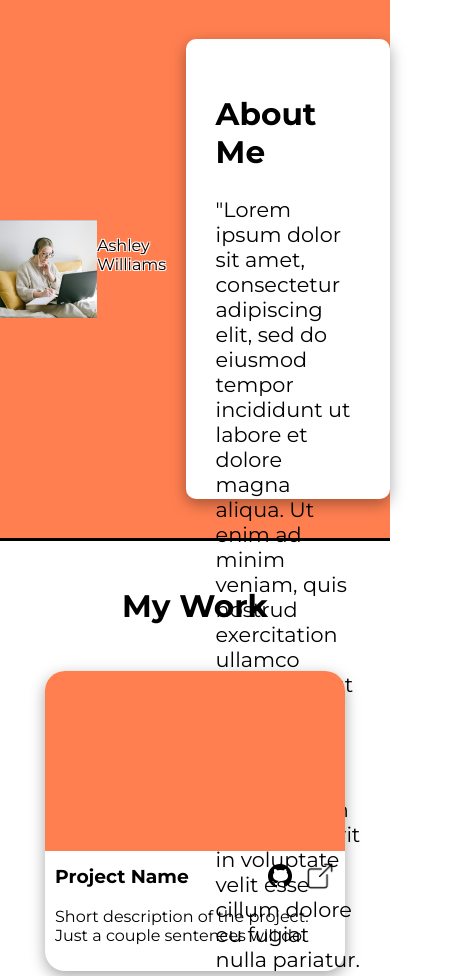
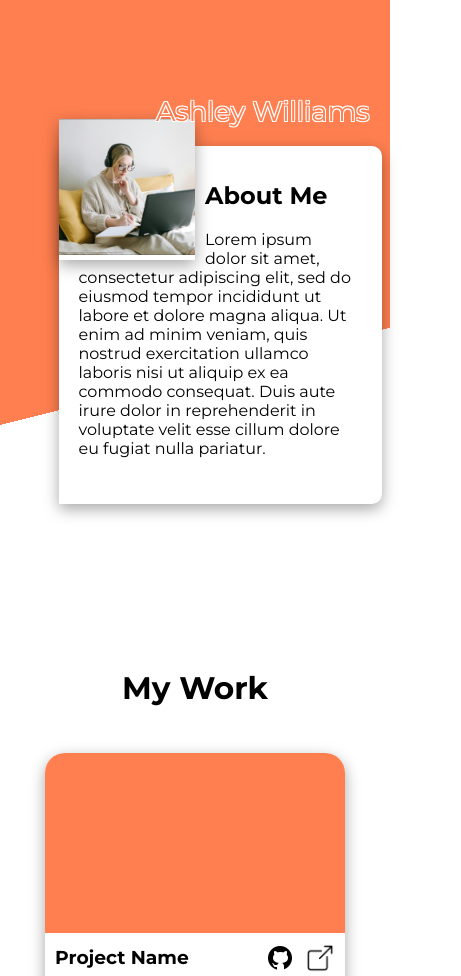
Before and after one commit to lmcygnus/homepage, a plain HTML site: page index.html in a window 390 px wide. Shown: the top 976 px of the page, 461 px wide, since content can reach past the window. Drawn offline with Linux system fonts and the light colour scheme.

Commit message:
image float

```diff
--- a/index.html
+++ b/index.html
@@ -11,26 +11,26 @@
 </head>
 <body>
     <header>
+        <div class="headerContainer">
             <div class="photo">
-            <img src="woman.png" alt="a woman programming with a laptop">
+                <img src="woman.png" alt="a woman programming with a laptop" width="380px">
                 <p class="name">Ashley Williams</p>
             </div>
             <div class="aboutMe">
                 <h2>About Me</h2>
-            <div class="abtMeText">
-                "Lorem ipsum dolor sit amet, consectetur adipiscing elit,
+                <p class="abtMeText">
+                    Lorem ipsum dolor sit amet, consectetur adipiscing elit,
                     sed do eiusmod tempor incididunt ut labore et dolore magna
                     aliqua. Ut enim ad minim veniam, quis nostrud exercitation
                     ullamco laboris nisi ut aliquip ex ea commodo consequat.
                     Duis aute irure dolor in reprehenderit in voluptate velit
-                esse cillum dolore eu fugiat nulla pariatur. Excepteur sint
-                occaecat cupidatat non proident, sunt in culpa qui officia
-                deserunt mollit anim id est laborum."
-            </div>
+                    esse cillum dolore eu fugiat nulla pariatur.
+                </p>
                 <div class="icons">
                     <img src="icons8-github-60.png" alt="github" width="30px" height="auto">
                     <img src="icons8-linkedin-50.png" alt="linkedin" width="30px" height="auto">
                     <img src="icons8-twitterx-50.png" alt="twitter x" width="30px" height="auto">
+                </div>
             </div>
         </div>
     </header>
--- a/style.css
+++ b/style.css
@@ -1,10 +1,14 @@
 :root {
-    --main-color: black;
+    --main-color: coral;
 }
 
 @keyframes zoomIn {
     from {
+        opacity: 0;
         transform: scale(0.7);
+    }
+    30% {
+        opacity: 50%;
     }
     80% {
         transform: scale(1.05);
@@ -14,7 +18,7 @@
     }
 }
 
-body, header, .aboutMe, .photo, .icons,  main, .projectName, footer, .container, .tel, .mail, .from {
+body, header, .headerContainer, .aboutMe, .photo, .icons,  main, .projectName, footer, .footerPicture, .container, .tel, .mail, .from {
     display: flex;
 }
 
@@ -27,24 +31,30 @@ body {
 }
 
 header {
-    min-height: 60vh;
-    border-bottom: 3px solid var(--main-color);
+    min-height: 70vh;
     flex-direction: row;
     gap: 5vw;
     padding: 1rem;
     justify-content: center;
     align-items: center;
-    background-color: coral ;
+    background: linear-gradient(166deg, coral 59%, white 30%);
+}
+
+.headerContainer {
+    justify-content: center;
+    align-items: center;
 }
 
 .aboutMe {
     background-color: white;
-    padding: 30px;
-    border-radius: 10px;
-    max-height: 400px;
-    max-width: 50%;
+    padding: 15px 30px 30px 20px;
+    border-radius: 0px 10px 10px 0px;
+    height: auto;
     flex-direction: column;
     box-shadow: rgba(0, 0, 0, 0.35) 0px 5px 15px;
+    font-size: 1rem;
+    flex-wrap: wrap;
+    max-width: 45vw;
 }
 
 .aboutMe > .icons {
@@ -52,12 +62,11 @@ header {
     max-height: 40px;
 }
 
-.photo {
-    border-radius: 50%;
+.photo , .footerPicture {
+    box-shadow: rgba(0, 0, 0, 0.35) 0px 5px 15px;
 }
 
 .name {
-    font-size: 1rem;
     top: 70%;
     left: 10%;
     color: var(--main-color);
@@ -65,11 +74,15 @@ header {
     1px -1px 0 #ffffff,
    -1px  1px 0 #ffffff,
     1px  1px 0 #ffffff;
+    position: absolute;
+    top: 55%;
+    left: 15%;
+    font-size: clamp(0.5rem, 1.7rem, 2.5rem);
 }
 
-img {
+.photo > img {
     height: auto;
-    max-width: 25vw;
+    max-width: 45vw;
 }
 
 main {
@@ -86,11 +99,11 @@ main {
     align-items: center;
     gap: 5vw;
     padding: 20px;
-    margin: auto;
 }
 
 .project {
-    animation: 2s zoomIn 1 ease-in-out ;
+    animation: zoomIn 1s ease-in-out 1s;
+    animation-fill-mode: backwards;
     max-width: 300px;
     max-height: 300px;
     border-radius: 20px;
@@ -113,6 +126,11 @@ main {
 
 .icons {
     gap: 10px;
+    max-height: 51px;
+}
+
+.icons > img {
+    cursor:pointer;
 }
 
 .projectDescription {
@@ -122,24 +140,76 @@ main {
 
 footer {
     flex-direction: row;
-    min-height: 200px;
-    border-top: 3px solid var(--main-color);
     gap: 5vw;
     padding: 1rem;
     justify-content: center;
     align-items: center;
+    flex-wrap: wrap;
+    background-color: var(--main-color);
 }
 
 .contact {
     max-width: 500px;
 }
+
+.contact > p {
+    font-size: clamp(0.5rem, 1rem, 1.5rem);
+}
+
+.contact > .icons {
+    margin-top: 15px;
+}
+
 .tel, .mail {
     align-items: center;
     max-height: 30px;
     margin-top: 20px;
+    gap: 2%;
 }
 
 .from {
     justify-content: center;
     align-items: center;
+    background-color: var(--main-color);
 }
+
+.footerPicture > img {
+    height: auto;
+    min-width: 260px;
+    max-width: 25vw;
+}
+
+@media (max-width: 800px) {
+    .headerContainer, .photo, .aboutMe {
+        display:block;
+    }
+    .headerContainer {
+        width: 70vw;
+    }
+    .photo {
+        width: 35vw;
+        float: left;
+        margin-right: 10px;
+        background: none;
+    }
+    .photo > img {
+        width: 100%;
+    }
+    .aboutMe {
+        margin-top: 10%;
+        min-width: 100%;
+    }
+    .aboutMe > .icons {
+        display: none;
+    }
+    .name {
+        top: 8%;
+        left: 40%;
+    }
+
+    .footerPicture > img {
+        height: auto;
+        min-width: none;
+        max-width: 25vw;
+    }
+}
```
Lines whose indentation alone changed are shown as unchanged.
